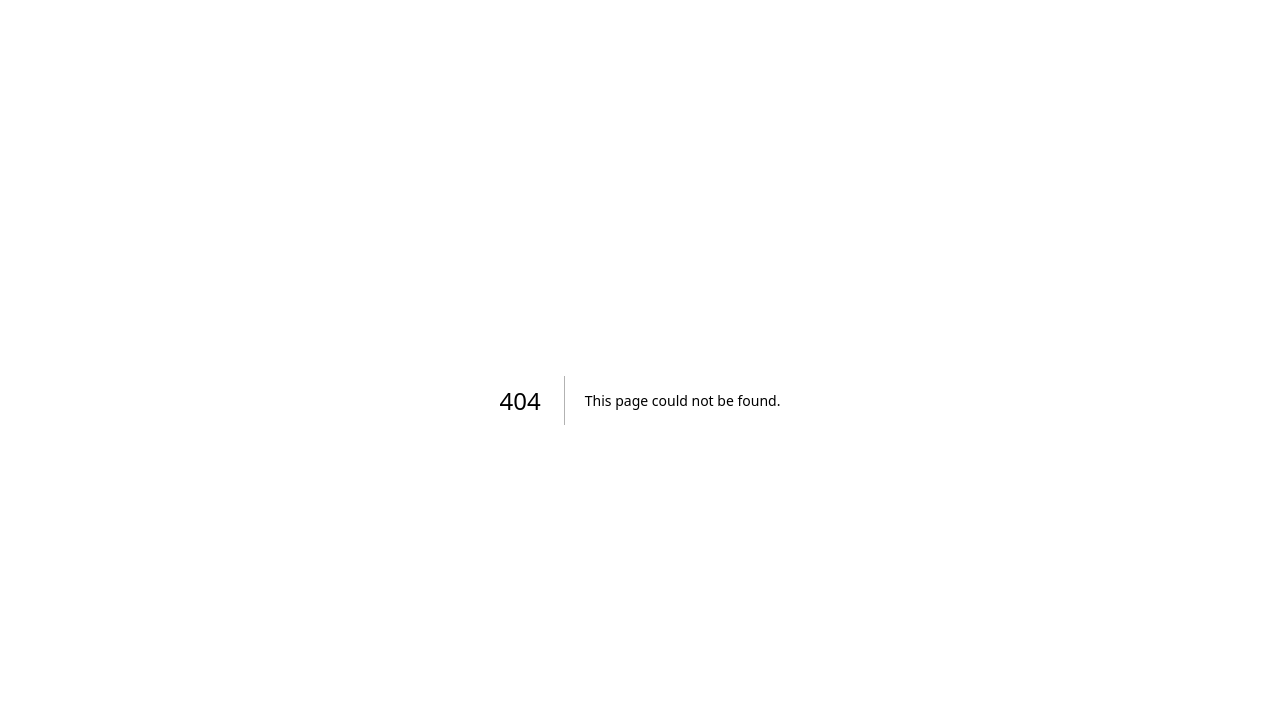
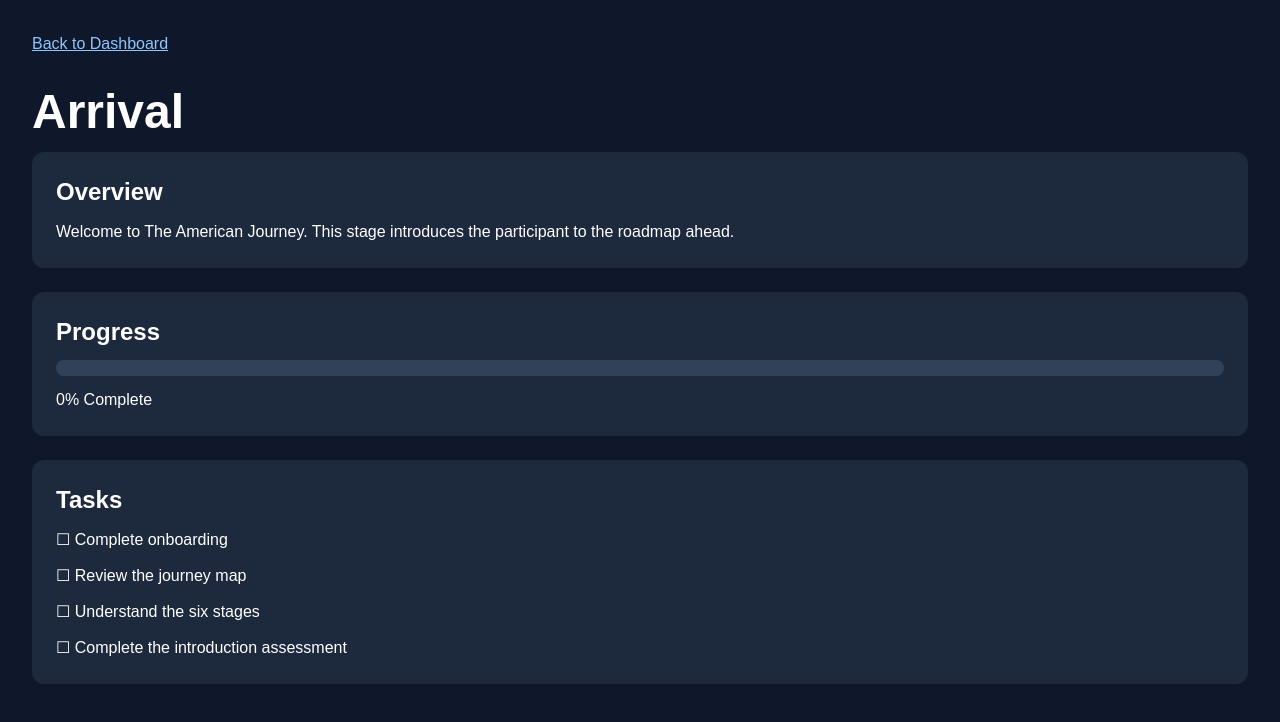
Before and after one commit to erikmcreason/american-journey, a Next.js app: page /journey/arrival in a window 1280 px wide. Before the commit this address had no page. Shown: the top 722 px of the page. Built offline with nearby package versions, Linux system fonts and the light colour scheme.

Commit message:
Add stage pages and persistent task tracking

```diff
--- a/app/dashboard/page.tsx
+++ b/app/dashboard/page.tsx
@@ -1,3 +1,5 @@
+import Link from "next/link";
+
 const stages = [
   { name: "Arrival", status: "Completed", progress: 100 },
   { name: "Foundation", status: "In Progress", progress: 45 },
@@ -16,9 +18,10 @@ export default function DashboardPage() {
 
       <div className="grid gap-4">
         {stages.map((stage) => (
-          <div
+          <Link
             key={stage.name}
-            className="bg-slate-800 rounded-xl p-6"
+            href={`/journey/${stage.name.toLowerCase()}`}
+            className="bg-slate-800 rounded-xl p-6 block hover:bg-slate-700 transition"
           >
             <div className="flex justify-between items-center mb-3">
               <h2 className="text-2xl font-semibold">
@@ -40,7 +43,7 @@ export default function DashboardPage() {
             <p className="text-slate-300 mt-2">
               {stage.progress}% complete
             </p>
-          </div>
+          </Link>
         ))}
       </div>
     </main>
--- /dev/null
+++ b/app/journey/[stage]/page.tsx
@@ -0,0 +1,199 @@
+"use client";
+
+import { useState, useEffect } from "react";
+import { useParams } from "next/navigation";
+
+const stageData: Record<
+  string,
+  {
+    title: string;
+    description: string;
+    tasks: string[];
+  }
+> = {
+  arrival: {
+    title: "Arrival",
+    description:
+      "Welcome to The American Journey. This stage introduces the participant to the roadmap ahead.",
+    tasks: [
+      "Complete onboarding",
+      "Review the journey map",
+      "Understand the six stages",
+      "Complete the introduction assessment",
+    ],
+  },
+
+  foundation: {
+    title: "Foundation",
+    description:
+      "Build the core skills, habits, and understanding needed for long-term success.",
+    tasks: [
+      "Learn the platform",
+      "Study foundational principles",
+      "Complete first lessons",
+      "Establish baseline goals",
+    ],
+  },
+
+  work: {
+    title: "Work",
+    description:
+      "Develop career readiness, work ethic, and economic contribution.",
+    tasks: [
+      "Create a resume",
+      "Learn interview skills",
+      "Understand workplace expectations",
+      "Complete employment module",
+    ],
+  },
+
+  citizenship: {
+    title: "Citizenship",
+    description:
+      "Learn how communities, responsibilities, and civic participation work.",
+    tasks: [
+      "Study civic responsibilities",
+      "Learn community engagement",
+      "Review local government basics",
+      "Complete citizenship lessons",
+    ],
+  },
+
+  leadership: {
+    title: "Leadership",
+    description:
+      "Develop influence, responsibility, communication, and service.",
+    tasks: [
+      "Practice leadership skills",
+      "Complete service project",
+      "Study decision making",
+      "Review leadership principles",
+    ],
+  },
+
+  legacy: {
+    title: "Legacy",
+    description:
+      "Focus on long-term contribution, mentorship, and impact.",
+    tasks: [
+      "Create personal vision",
+      "Identify mentorship opportunities",
+      "Build legacy plan",
+      "Complete final reflection",
+    ],
+  },
+};
+
+export default function StagePage() {
+  const params = useParams();
+  const stage = params.stage as string;
+
+  const currentStage = stageData[stage];
+
+  const storageKey = `american-journey-${stage}`;
+
+  const [completedTasks, setCompletedTasks] = useState<string[]>([]);
+
+  useEffect(() => {
+    const savedTasks = localStorage.getItem(storageKey);
+
+    if (savedTasks) {
+      setCompletedTasks(JSON.parse(savedTasks));
+    }
+  }, [storageKey]);
+
+  useEffect(() => {
+    localStorage.setItem(
+      storageKey,
+      JSON.stringify(completedTasks)
+    );
+  }, [completedTasks, storageKey]);
+
+  if (!currentStage) {
+    return (
+      <main className="min-h-screen bg-slate-900 text-white p-8">
+        <h1 className="text-4xl font-bold">
+          Stage Not Found
+        </h1>
+      </main>
+    );
+  }
+
+  function toggleTask(task: string) {
+    if (completedTasks.includes(task)) {
+      setCompletedTasks(
+        completedTasks.filter((t) => t !== task)
+      );
+    } else {
+      setCompletedTasks([...completedTasks, task]);
+    }
+  }
+
+  const progressPercent = Math.round(
+    (completedTasks.length / currentStage.tasks.length) * 100
+  );
+
+  return (
+    <main className="min-h-screen bg-slate-900 text-white p-8">
+      <a
+        href="/dashboard"
+        className="text-blue-300 underline"
+      >
+        Back to Dashboard
+      </a>
+
+      <h1 className="text-5xl font-bold mt-8 mb-4">
+        {currentStage.title}
+      </h1>
+
+      <div className="bg-slate-800 rounded-xl p-6 mb-6">
+        <h2 className="text-2xl font-semibold mb-3">
+          Overview
+        </h2>
+
+        <p>{currentStage.description}</p>
+      </div>
+
+      <div className="bg-slate-800 rounded-xl p-6 mb-6">
+        <h2 className="text-2xl font-semibold mb-3">
+          Progress
+        </h2>
+
+        <div className="w-full bg-slate-700 rounded-full h-4">
+          <div
+            className="bg-green-500 h-4 rounded-full"
+            style={{ width: `${progressPercent}%` }}
+          />
+        </div>
+
+        <p className="mt-3">
+          {progressPercent}% Complete
+        </p>
+      </div>
+
+      <div className="bg-slate-800 rounded-xl p-6">
+        <h2 className="text-2xl font-semibold mb-3">
+          Tasks
+        </h2>
+
+        <ul className="space-y-3">
+          {currentStage.tasks.map((task) => {
+            const completed =
+              completedTasks.includes(task);
+
+            return (
+              <li key={task}>
+                <button
+                  onClick={() => toggleTask(task)}
+                  className="text-left hover:text-green-400"
+                >
+                  {completed ? "☑" : "☐"} {task}
+                </button>
+              </li>
+            );
+          })}
+        </ul>
+      </div>
+    </main>
+  );
+}
```
